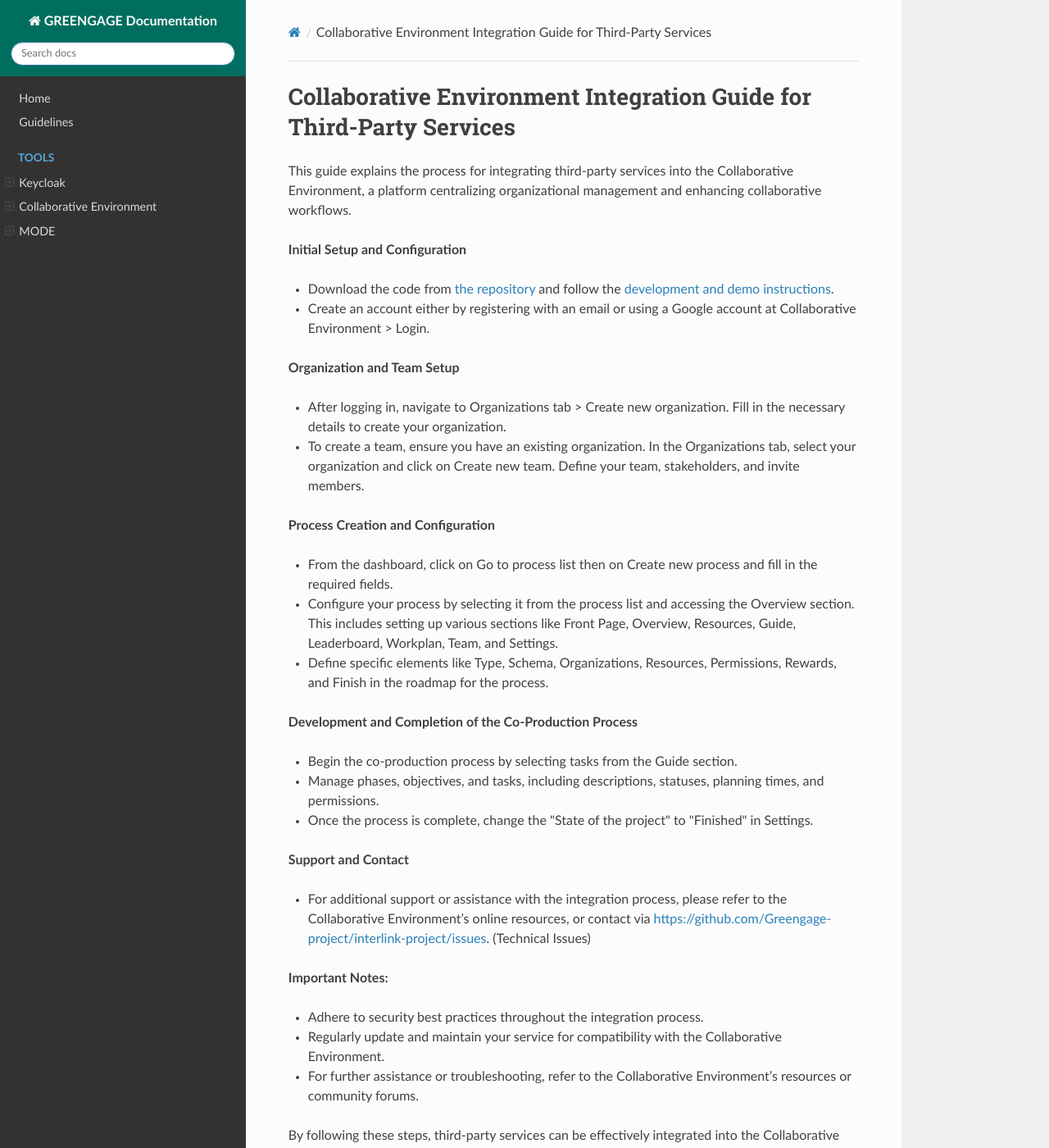
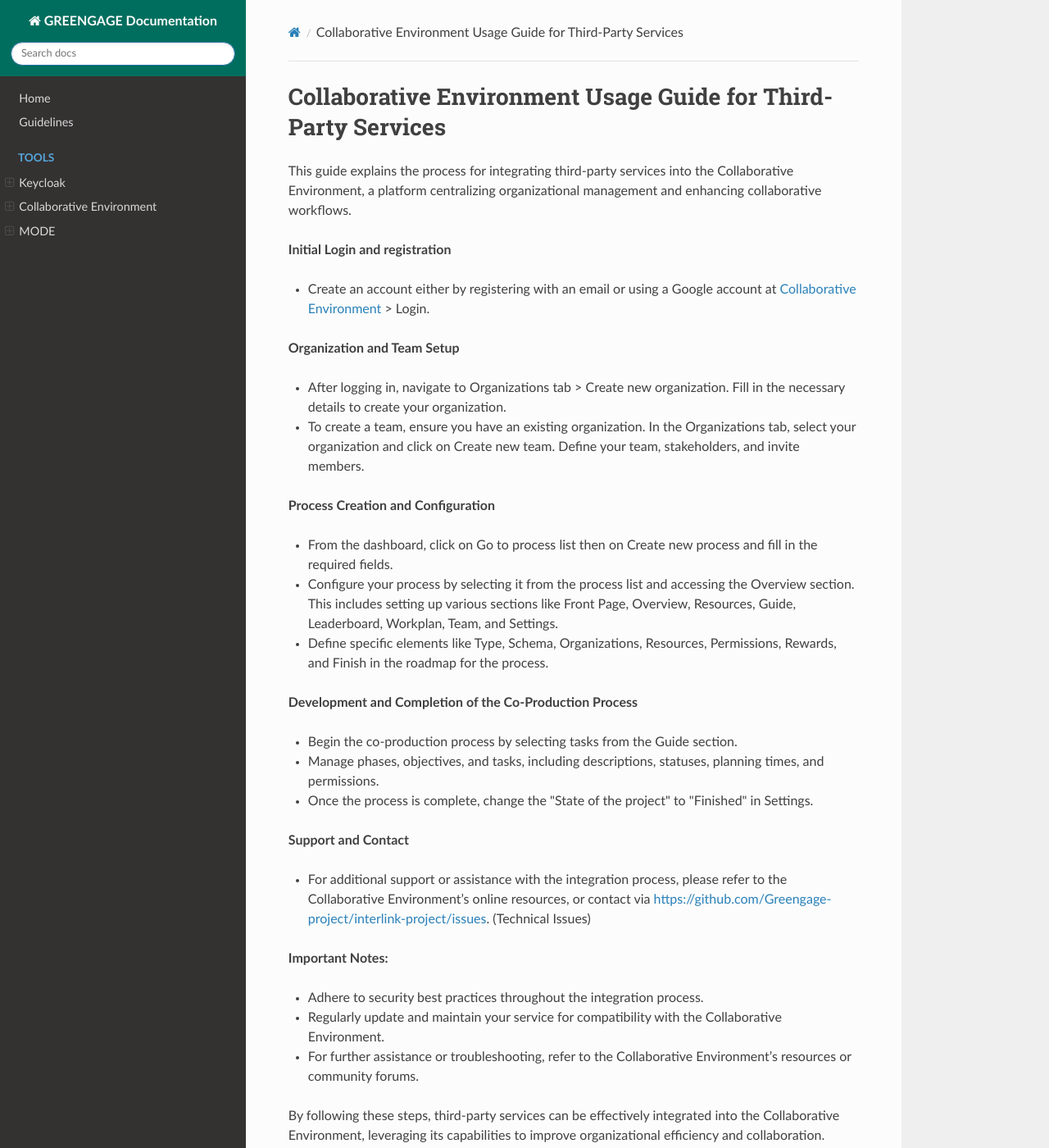
Before and after one commit to Greengage-project/Documentation, an MkDocs documentation site: the page built from docs/tools/collaborativeEnvironment/integration.md, in a window 1280 px wide and 1400 px high. Shown: the whole window at 82% size. Built offline with MkDocs 1.6.1, drawn with Linux system fonts in a browser that asks for light colours; nearby versions of some CDN libraries; some of the changed text lies outside the part shown.

Commit message:
Update integration.md
Transformed this document into a usage document

```diff
--- a/docs/tools/collaborativeEnvironment/integration.md
+++ b/docs/tools/collaborativeEnvironment/integration.md
@@ -1,11 +1,10 @@
-# Collaborative Environment Integration Guide for Third-Party Services
+# Collaborative Environment Usage Guide for Third-Party Services
 
 This guide explains the process for integrating third-party services into the Collaborative Environment, a platform centralizing organizational management and enhancing collaborative workflows.
 
-**Initial Setup and Configuration**
+**Initial Login and registration**
 
-- Download the code from [the repository](https://github.com/Greengage-project/interlink-project) and follow the [development and demo instructions](https://interlink-project.github.io/interlink-project/environments/overview.html#development-and-demo).
-- Create an account either by registering with an email or using a Google account at Collaborative Environment > Login.
+- Create an account either by registering with an email or using a Google account at [Collaborative Environment](https://demo.greengage-project.eu/dashboard) > Login.
 
 **Organization and Team Setup**
 
@@ -35,3 +34,7 @@ This guide explains the process for integrating third-party services into the Co
 - For further assistance or troubleshooting, refer to the Collaborative Environment’s resources or community forums.
 
 By following these steps, third-party services can be effectively integrated into the Collaborative Environment, leveraging its capabilities to improve organizational efficiency and collaboration.
+
+**References**
+Further details about the usage of this tool are available in the following references:
+- [https://demo.greengage-project.eu/docs/en/)(Collaborative Environment's User Manual)
```
